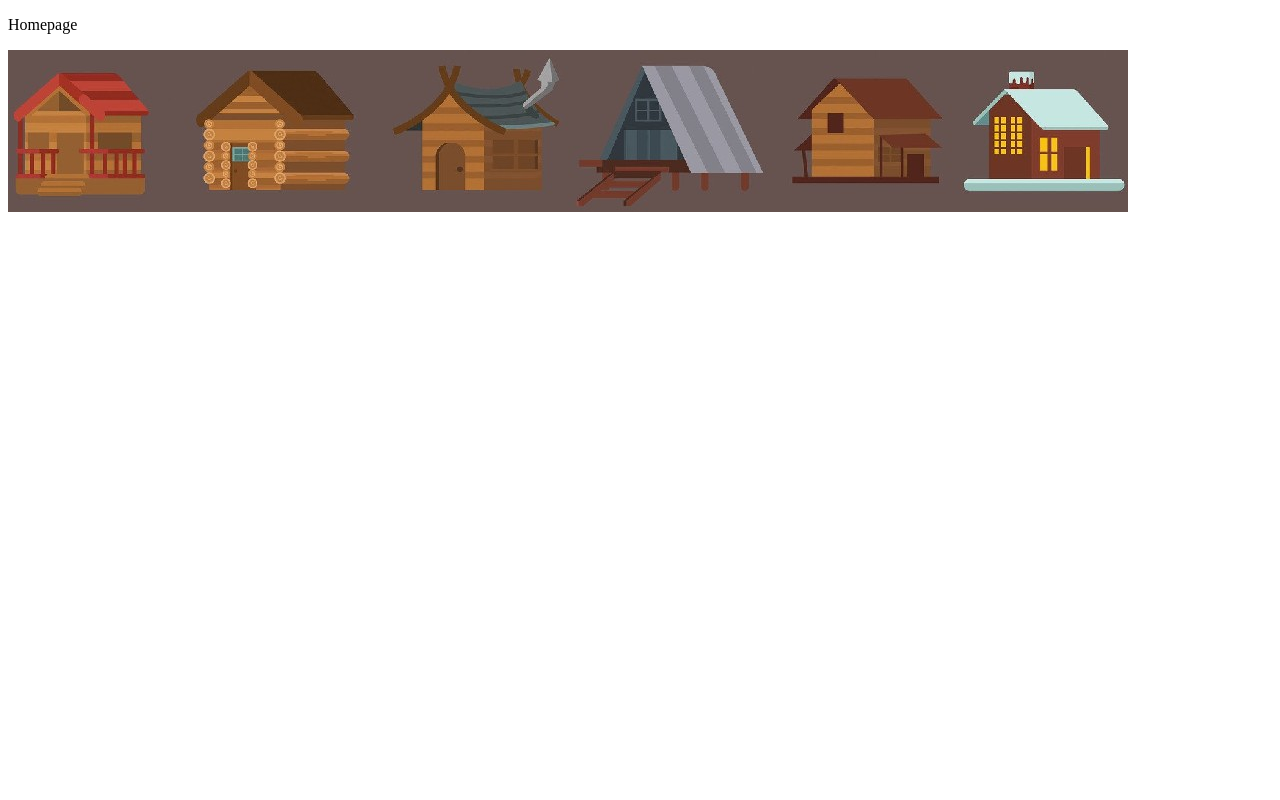
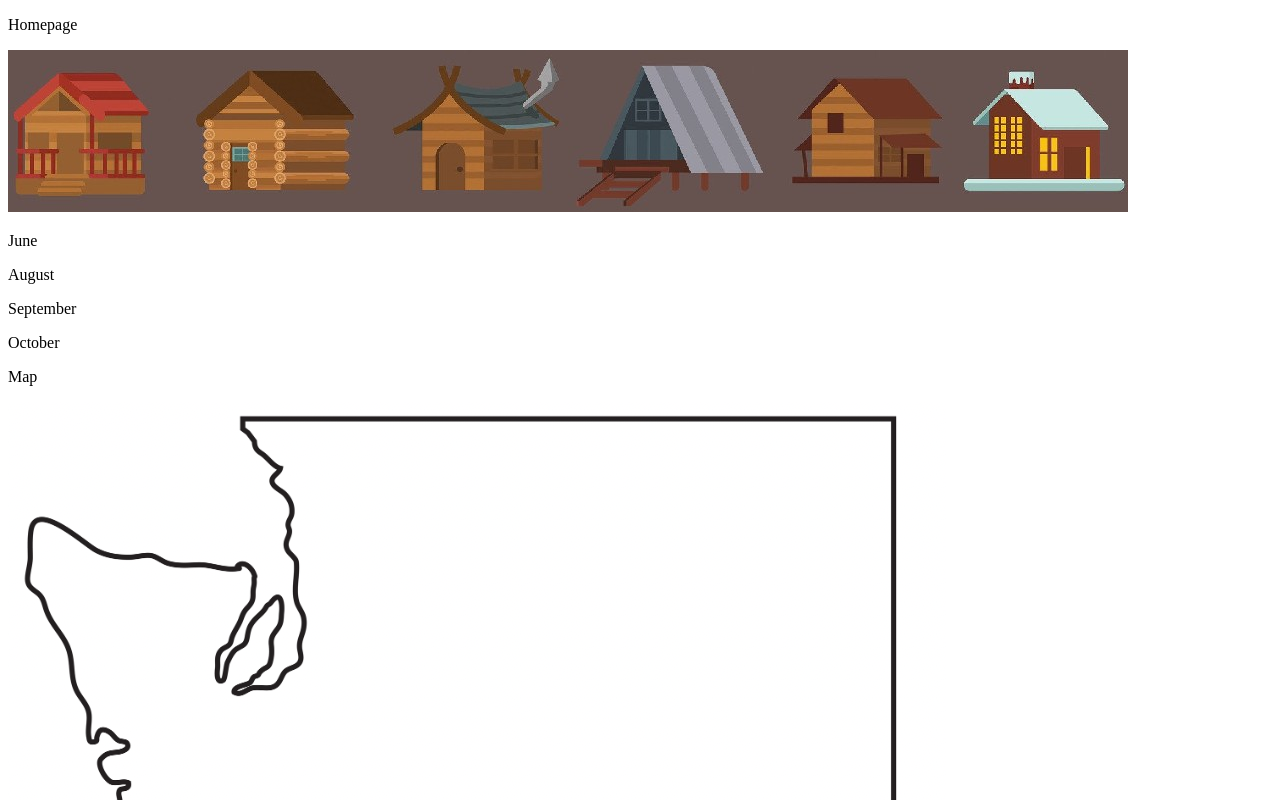
Before and after one commit to cynthem/Cabin-Generator, a React (Create React App) app: page / in a window 1280 px wide. Shown: the top 800 px of the page. Built offline with nearby package versions, Linux system fonts and the light colour scheme.

Commit message:
Initialized month and map components

```diff
--- a/src/App.js
+++ b/src/App.js
@@ -1,6 +1,7 @@
 import React from 'react';
 import { BrowserRouter as Router, Route, Routes } from 'react-router-dom';
 import Home from './components/home/home';
+import Results from './components/results/results';
 
 function App() {
   return (
@@ -8,8 +9,7 @@ function App() {
       <div className="App">
         <Routes>
           <Route exact path="/" element={<Home />} />
-          <Route path="/results">
-          </Route>
+          <Route path="/results" element={<Results />} />
         </Routes>
       </div>
     </Router>
--- a/src/components/home/august.js
+++ b/src/components/home/august.js
@@ -0,0 +1,9 @@
+import React from 'react';
+
+export default function August() {
+    return (
+        <div>
+            <p>August</p>
+        </div>
+    )
+}
--- a/src/components/home/home.js
+++ b/src/components/home/home.js
@@ -1,11 +1,21 @@
 import React from 'react';
 import cabinsIcon from '../../resources/cabinsIcon.jpg';
+import June from './june';
+import August from './august';
+import September from './september';
+import October from './october';
+import Map from './map';
 
 export default function Home() {
     return (
         <div>
             <p>Homepage</p>
             <img src={cabinsIcon} alt="Row of various cabin styles"/>
+            <June />
+            <August />
+            <September />
+            <October />
+            <Map />
         </div>
     )
 }
--- a/src/components/home/june.js
+++ b/src/components/home/june.js
@@ -0,0 +1,9 @@
+import React from 'react';
+
+export default function June() {
+    return (
+        <div>
+            <p>June</p>
+        </div>
+    )
+}
--- a/src/components/home/map.js
+++ b/src/components/home/map.js
@@ -0,0 +1,11 @@
+import React from 'react';
+import washingtonMap from '../../resources/washingtonMap.png';
+
+export default function Map() {
+    return (
+        <div>
+            <p>Map</p>
+            <img src={washingtonMap} alt="Map of Washington State" />
+        </div>
+    )
+}
--- a/src/components/home/october.js
+++ b/src/components/home/october.js
@@ -0,0 +1,9 @@
+import React from 'react';
+
+export default function October() {
+    return (
+        <div>
+            <p>October</p>
+        </div>
+    )
+}
--- a/src/components/home/september.js
+++ b/src/components/home/september.js
@@ -0,0 +1,9 @@
+import React from 'react';
+
+export default function September() {
+    return (
+        <div>
+            <p>September</p>
+        </div>
+    )
+}
--- a/src/components/results/results.js
+++ b/src/components/results/results.js
@@ -0,0 +1,9 @@
+import React from 'react';
+
+export default function Results() {
+    return (
+        <div>
+            <p>Results Page</p>
+        </div>
+    )
+}
```
